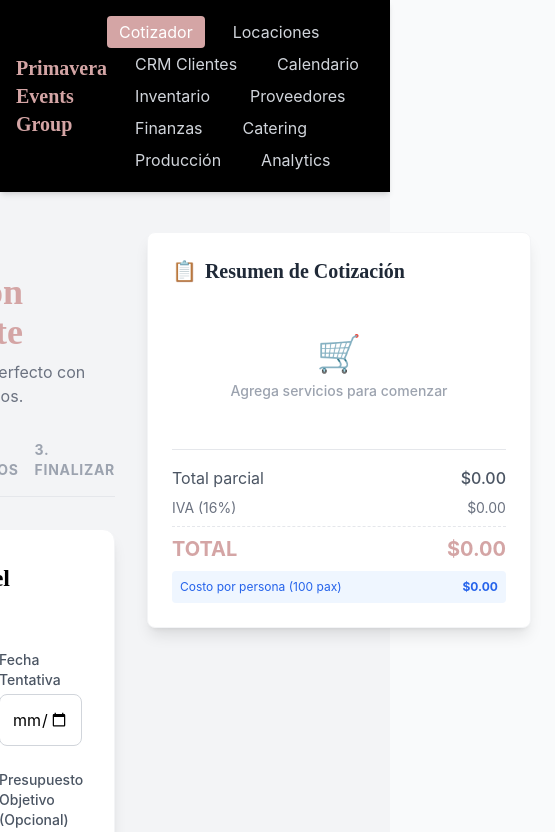
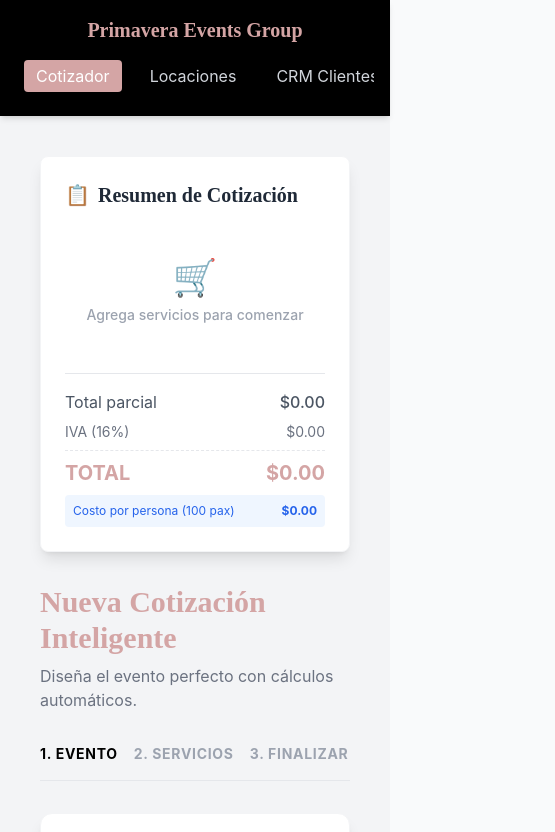
Before and after one commit to 5410m0n0c001/Primavera-Events-Group-App2.0-, a React (Vite) app in the folder client/: page / in a window 390 px wide. Shown: the top 832 px of the page, 555 px wide, since content can reach past the window. Built offline with nearby package versions, Linux system fonts and the light colour scheme.

Commit message:
feat: optimize mobile layout and fix quotes backend types

```diff
--- a/client/src/App.tsx
+++ b/client/src/App.tsx
@@ -16,70 +16,74 @@ function App() {
   return (
     <div className="min-h-screen bg-gray-100 flex flex-col">
       {/* Navigation Bar */}
-      <nav className="bg-primavera-black text-white p-4 shadow-md">
-        <div className="max-w-6xl mx-auto flex justify-between items-center">
-          <div className="text-xl font-serif text-primavera-gold font-bold">Primavera Events Group</div>
-          <div className="space-x-4">
+      <nav className="bg-primavera-black text-white p-4 shadow-md sticky top-0 z-50">
+        <div className="max-w-6xl mx-auto flex flex-col md:flex-row justify-between items-center gap-4">
+          <div className="text-xl font-serif text-primavera-gold font-bold flex-shrink-0">Primavera Events Group</div>
+
+          {/* Mobile Scrollable Nav */}
+          <div className="w-full overflow-x-auto pb-2 md:pb-0">
+            <div className="flex space-x-4 min-w-max px-2 md:px-0">
               <button
                 onClick={() => setView('quote')}
-              className={`px-3 py-1 rounded transition ${view === 'quote' ? 'bg-primavera-gold text-white' : 'text-gray-300 hover:text-white'}`}
+                className={`px-3 py-1 rounded transition whitespace-nowrap ${view === 'quote' ? 'bg-primavera-gold text-white' : 'text-gray-300 hover:text-white'}`}
               >
                 Cotizador
               </button>
               <button
                 onClick={() => setView('venues')}
-              className={`px-3 py-1 rounded transition ${view === 'venues' ? 'bg-primavera-gold text-white' : 'text-gray-300 hover:text-white'}`}
+                className={`px-3 py-1 rounded transition whitespace-nowrap ${view === 'venues' ? 'bg-primavera-gold text-white' : 'text-gray-300 hover:text-white'}`}
               >
                 Locaciones
               </button>
               <button
                 onClick={() => setView('crm')}
-              className={`px-3 py-1 rounded transition ${view === 'crm' ? 'bg-primavera-gold text-white' : 'text-gray-300 hover:text-white'}`}
+                className={`px-3 py-1 rounded transition whitespace-nowrap ${view === 'crm' ? 'bg-primavera-gold text-white' : 'text-gray-300 hover:text-white'}`}
               >
                 CRM Clientes
               </button>
               <button
                 onClick={() => setView('calendar')}
-              className={`px-3 py-1 rounded transition ${view === 'calendar' ? 'bg-primavera-gold text-white' : 'text-gray-300 hover:text-white'}`}
+                className={`px-3 py-1 rounded transition whitespace-nowrap ${view === 'calendar' ? 'bg-primavera-gold text-white' : 'text-gray-300 hover:text-white'}`}
               >
                 Calendario
               </button>
               <button
                 onClick={() => setView('inventory')}
-              className={`px-3 py-1 rounded transition ${view === 'inventory' ? 'bg-primavera-gold text-white' : 'text-gray-300 hover:text-white'}`}
+                className={`px-3 py-1 rounded transition whitespace-nowrap ${view === 'inventory' ? 'bg-primavera-gold text-white' : 'text-gray-300 hover:text-white'}`}
               >
                 Inventario
               </button>
               <button
                 onClick={() => setView('suppliers')}
-              className={`px-3 py-1 rounded transition ${view === 'suppliers' ? 'bg-primavera-gold text-white' : 'text-gray-300 hover:text-white'}`}
+                className={`px-3 py-1 rounded transition whitespace-nowrap ${view === 'suppliers' ? 'bg-primavera-gold text-white' : 'text-gray-300 hover:text-white'}`}
               >
                 Proveedores
               </button>
               <button
                 onClick={() => setView('finance')}
-              className={`px-3 py-1 rounded transition ${view === 'finance' ? 'bg-primavera-gold text-white' : 'text-gray-300 hover:text-white'}`}
+                className={`px-3 py-1 rounded transition whitespace-nowrap ${view === 'finance' ? 'bg-primavera-gold text-white' : 'text-gray-300 hover:text-white'}`}
               >
                 Finanzas
               </button>
               <button
                 onClick={() => setView('catering')}
-              className={`px-3 py-1 rounded transition ${view === 'catering' ? 'bg-primavera-gold text-white' : 'text-gray-300 hover:text-white'}`}
+                className={`px-3 py-1 rounded transition whitespace-nowrap ${view === 'catering' ? 'bg-primavera-gold text-white' : 'text-gray-300 hover:text-white'}`}
               >
                 Catering
               </button>
               <button
                 onClick={() => setView('production')}
-              className={`px-3 py-1 rounded transition ${view === 'production' ? 'bg-primavera-gold text-white' : 'text-gray-300 hover:text-white'}`}
+                className={`px-3 py-1 rounded transition whitespace-nowrap ${view === 'production' ? 'bg-primavera-gold text-white' : 'text-gray-300 hover:text-white'}`}
               >
                 Producción
               </button>
               <button
                 onClick={() => setView('analytics')}
-              className={`px-3 py-1 rounded transition ${view === 'analytics' ? 'bg-primavera-gold text-white' : 'text-gray-300 hover:text-white'}`}
+                className={`px-3 py-1 rounded transition whitespace-nowrap ${view === 'analytics' ? 'bg-primavera-gold text-white' : 'text-gray-300 hover:text-white'}`}
               >
                 Analytics
               </button>
+            </div>
           </div>
         </div>
       </nav>
--- a/client/src/components/QuoteBuilder/Wizard.tsx
+++ b/client/src/components/QuoteBuilder/Wizard.tsx
@@ -181,28 +181,28 @@ const QuoteWizard: React.FC = () => {
     };
 
     return (
-        <div className="max-w-7xl mx-auto p-6 flex gap-8 relative">
+        <div className="max-w-7xl mx-auto p-6 flex flex-col md:flex-row gap-8 relative">
 
             {/* Main Content */}
-            <div className="flex-1">
+            <div className="flex-1 w-full">
                 <div className="mb-8">
-                    <h1 className="text-4xl font-serif text-primavera-gold font-bold mb-2">
+                    <h1 className="text-3xl md:text-4xl font-serif text-primavera-gold font-bold mb-2 break-words">
                         Nueva Cotización Inteligente
                     </h1>
                     <p className="text-gray-500">Diseña el evento perfecto con cálculos automáticos.</p>
                 </div>
 
                 {/* Progress */}
-                <div className="flex gap-4 mb-8 text-sm font-bold text-gray-400 uppercase tracking-wider border-b pb-4">
-                    <span className={step === 1 ? 'text-black' : ''}>1. Evento</span>
-                    <span className={step === 2 ? 'text-black' : ''}>2. Servicios</span>
-                    <span className={step === 3 ? 'text-black' : ''}>3. Finalizar</span>
+                <div className="flex gap-4 mb-8 text-sm font-bold text-gray-400 uppercase tracking-wider border-b pb-4 overflow-x-auto">
+                    <span className={step === 1 ? 'text-black whitespace-nowrap' : 'whitespace-nowrap'}>1. Evento</span>
+                    <span className={step === 2 ? 'text-black whitespace-nowrap' : 'whitespace-nowrap'}>2. Servicios</span>
+                    <span className={step === 3 ? 'text-black whitespace-nowrap' : 'whitespace-nowrap'}>3. Finalizar</span>
                 </div>
 
                 {step === 1 && (
-                    <div className="bg-white p-8 rounded-xl shadow-lg border border-gray-100">
+                    <div className="bg-white p-6 md:p-8 rounded-xl shadow-lg border border-gray-100">
                         <h2 className="text-2xl font-bold mb-6">Detalles del Evento</h2>
-                        <div className="grid grid-cols-2 gap-6">
+                        <div className="grid grid-cols-1 md:grid-cols-2 gap-6">
                             <div>
                                 <label className="block text-sm font-medium mb-1 text-gray-600">Nombre del Evento</label>
                                 <input
@@ -243,7 +243,7 @@ const QuoteWizard: React.FC = () => {
                             </div>
                         </div>
                         <div className="mt-8 flex justify-end">
-                            <button onClick={() => setStep(2)} className="bg-primavera-black text-white px-8 py-3 rounded-lg font-bold hover:bg-gray-800 transition">
+                            <button onClick={() => setStep(2)} className="w-full md:w-auto bg-primavera-black text-white px-8 py-3 rounded-lg font-bold hover:bg-gray-800 transition">
                                 Siguiente: Seleccionar Servicios →
                             </button>
                         </div>
@@ -255,7 +255,7 @@ const QuoteWizard: React.FC = () => {
                         <div className="flex justify-end">
                             <button
                                 onClick={() => setShowManualForm(true)}
-                                className="bg-white border border-primavera-gold text-primavera-gold px-4 py-2 rounded-lg font-bold hover:bg-yellow-50 transition flex items-center gap-2"
+                                className="w-full md:w-auto bg-white border border-primavera-gold text-primavera-gold px-4 py-2 rounded-lg font-bold hover:bg-yellow-50 transition flex items-center justify-center gap-2"
                             >
                                 + Agregar Elemento Manual
                             </button>
@@ -271,8 +271,8 @@ const QuoteWizard: React.FC = () => {
                                 guestCount={draft.guestCount}
                             />
                         ))}
-                        <div className="flex justify-between pt-6">
-                            <button onClick={() => setStep(1)} className="text-gray-500 hover:text-black font-medium">
+                        <div className="flex flex-col-reverse md:flex-row justify-between pt-6 gap-4">
+                            <button onClick={() => setStep(1)} className="text-gray-500 hover:text-black font-medium py-2">
                                 ← Volver
                             </button>
                             <button onClick={handleFinalize} className="bg-primavera-black text-white px-8 py-3 rounded-lg font-bold hover:bg-gray-800 transition">
@@ -290,8 +290,8 @@ const QuoteWizard: React.FC = () => {
                         <h2 className="text-3xl font-bold mb-2">¡Cotización Lista!</h2>
                         <p className="text-gray-600 mb-8">Has configurado un evento para {draft.guestCount} personas.</p>
 
-                        <div className="flex justify-center gap-4">
-                            <button onClick={handleGeneratePDF} className="bg-primavera-gold text-white px-8 py-3 rounded-lg font-bold hover:brightness-110 transition flex items-center gap-2">
+                        <div className="flex flex-col md:flex-row justify-center gap-4">
+                            <button onClick={handleGeneratePDF} className="bg-primavera-gold text-white px-8 py-3 rounded-lg font-bold hover:brightness-110 transition flex items-center justify-center gap-2">
                                 <span>📄</span> Descargar PDF Profesional
                             </button>
                             <button className="border border-gray-300 text-gray-700 px-8 py-3 rounded-lg font-bold hover:bg-gray-50 transition">
@@ -307,7 +307,7 @@ const QuoteWizard: React.FC = () => {
             </div>
 
             {/* Sidebar Calculator - Replaced by Breakdown Panel */}
-            <div className="w-96 flex-shrink-0 relative">
+            <div className="w-full md:w-96 flex-shrink-0 relative order-first md:order-last">
                 <div className="sticky top-6">
                     <QuoteBreakdown
                         draft={draft}
```
Also changed, not shown: 1 other file (tests, documents, lock files or other folders). Lines whose indentation alone changed are shown as unchanged.
